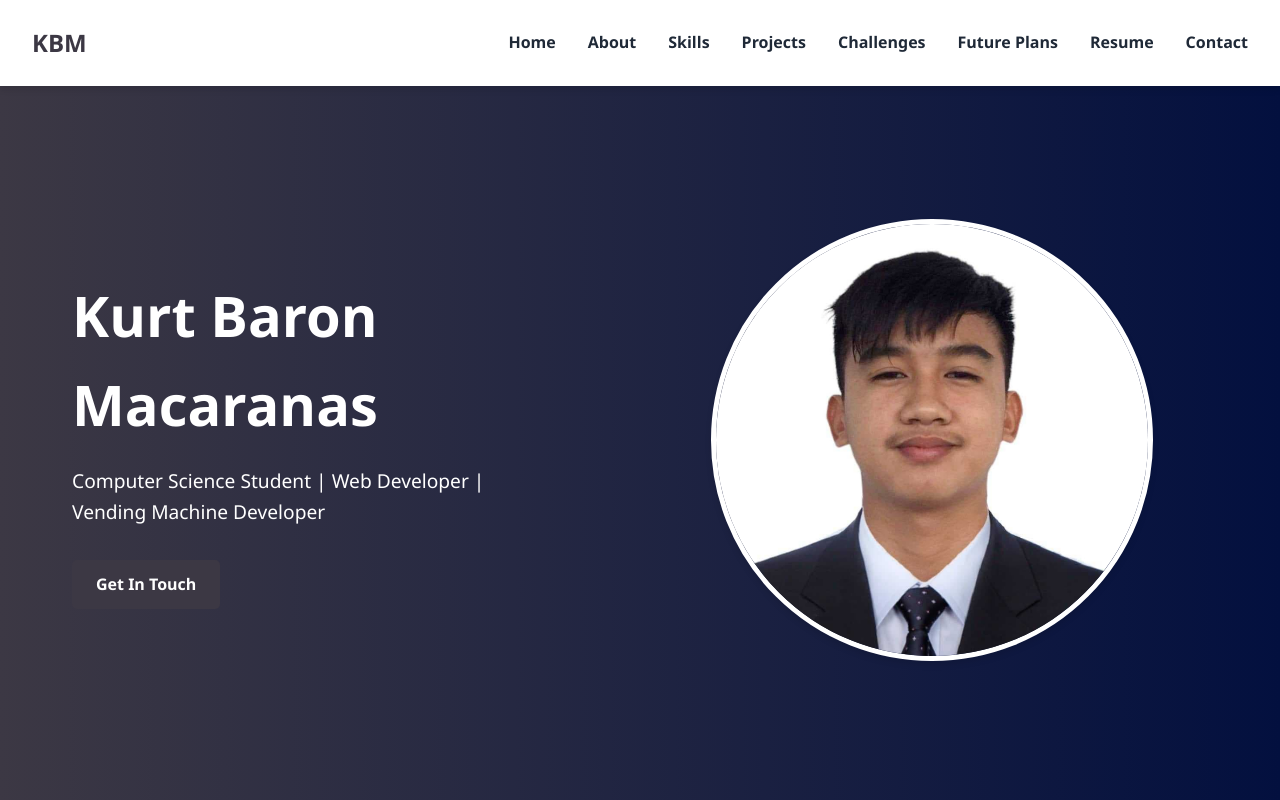
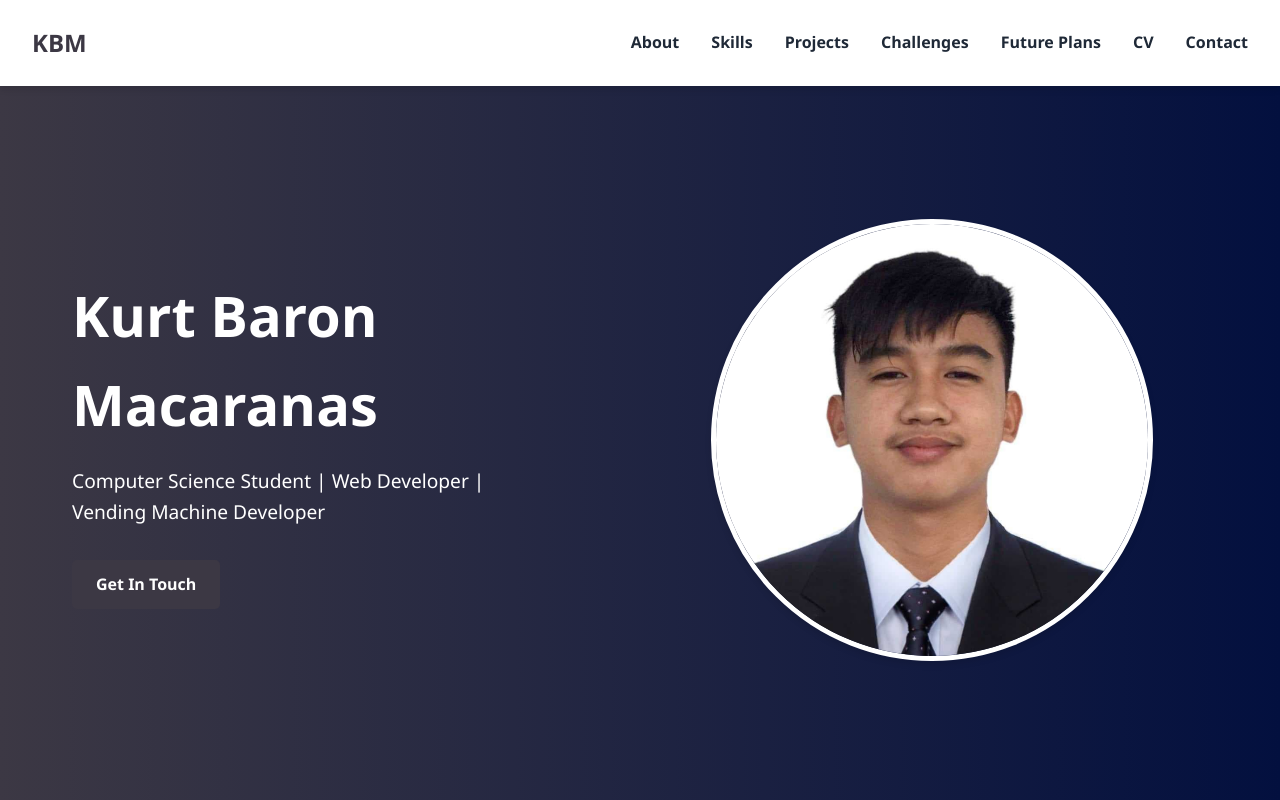
Before and after one commit to kurtmacs/KurtMacaranasPortfolio, a plain HTML site: page index.html in a window 1280 px wide. Shown: the top 800 px of the page. Drawn offline with Linux system fonts and the light colour scheme.

Commit message:
Update index.html

```diff
--- a/index.html
+++ b/index.html
@@ -14,13 +14,13 @@
         <nav>
             <a href="#hero" class="logo">KBM</a>
             <ul class="nav-links">
-                <li><a href="#hero">Home</a></li>
+                <li><a href="#hero"></a></li>
                 <li><a href="#about">About</a></li>
                  <li><a href="#skills">Skills</a></li>
                 <li><a href="#projects">Projects</a></li>
                 <li><a href="#challenges">Challenges</a></li>
                 <li><a href="#future">Future Plans</a></li>
-                <li><a href="#resume">Resume</a></li>
+                <li><a href="#resume">CV</a></li>
                 <li><a href="#contact">Contact</a></li>
             </ul>
             <div class="hamburger">
```
